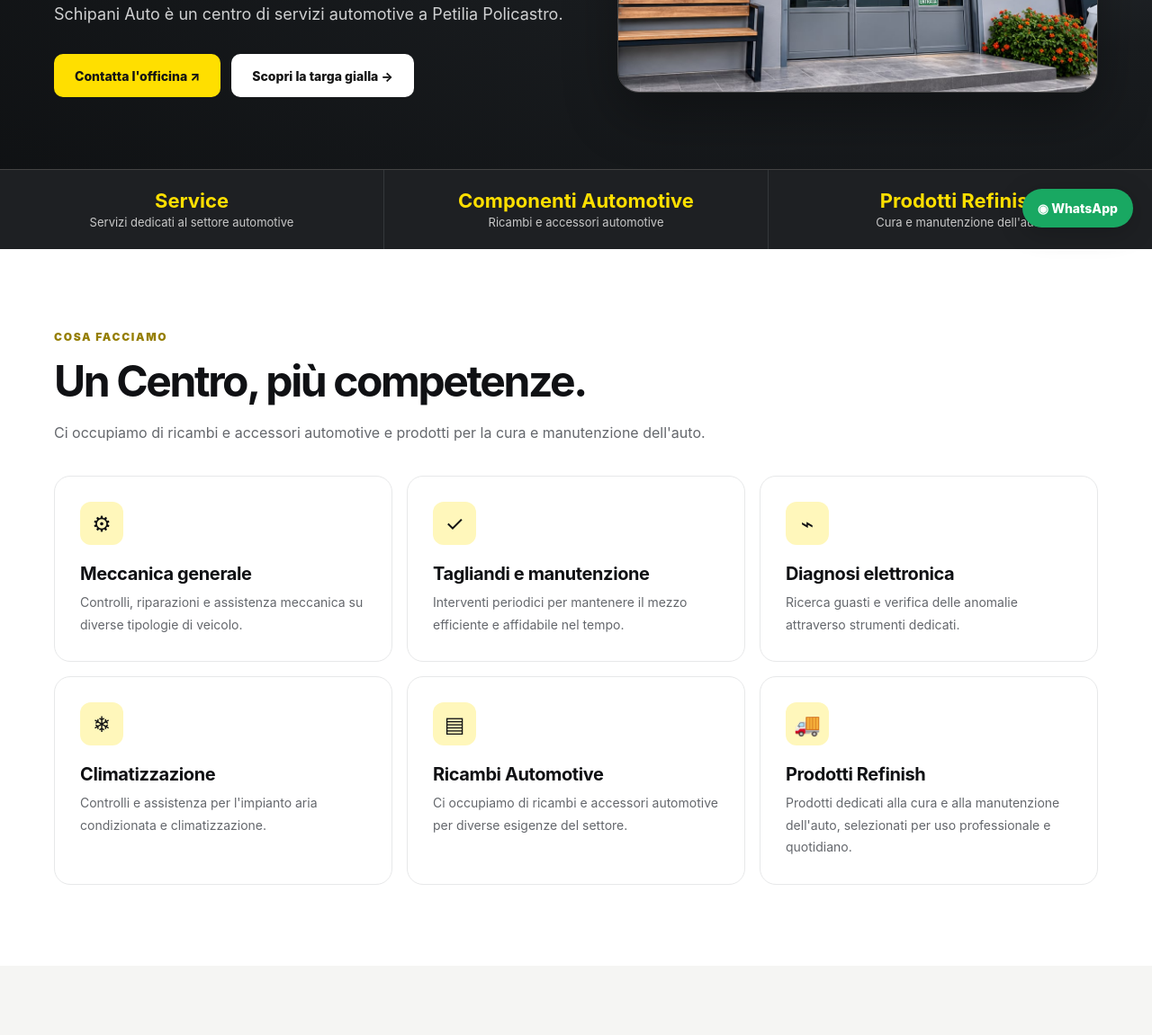
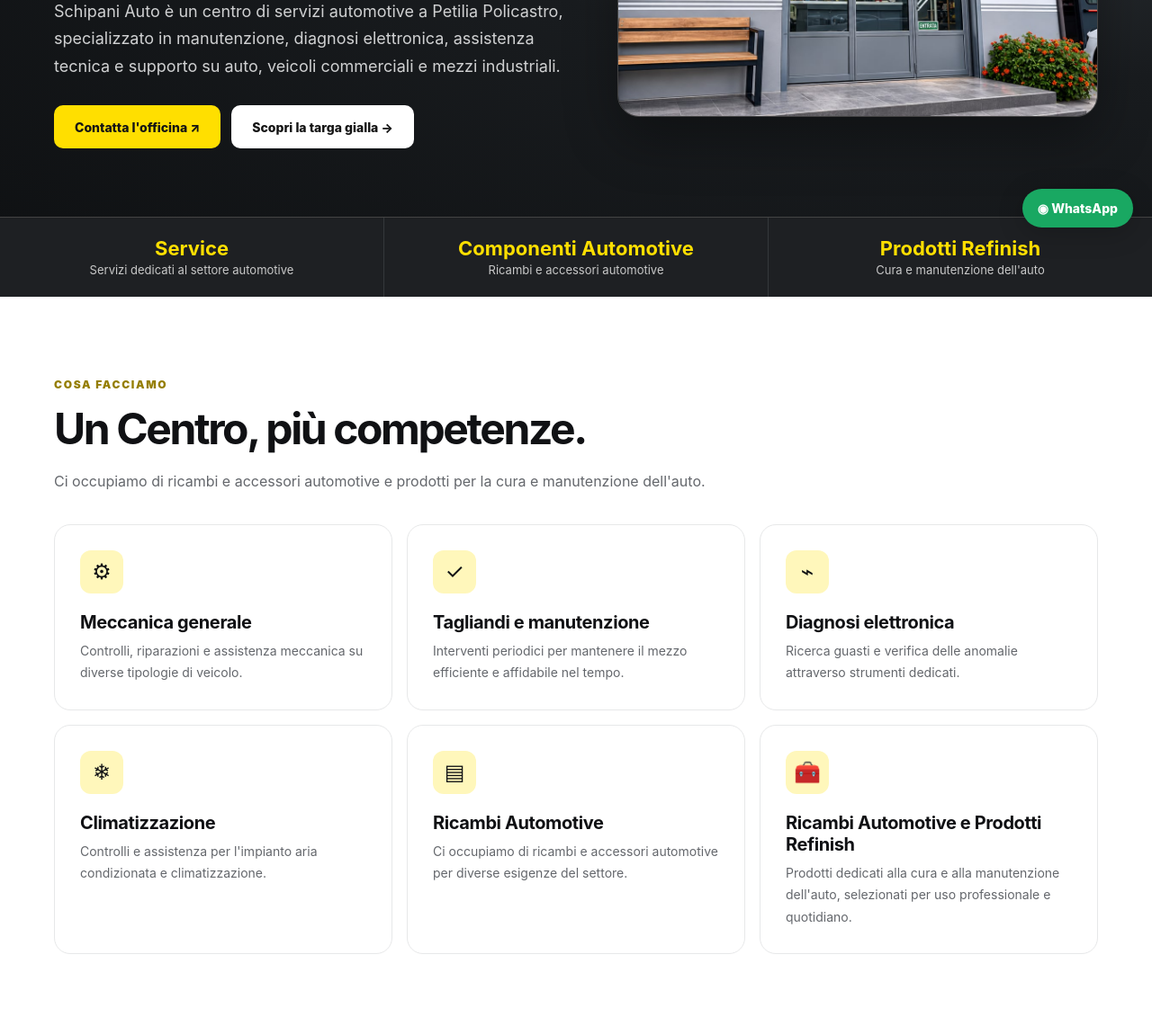
Before and after one commit to ferafra595/Schipani-auto, a plain HTML site: page index.html in a window 1280 px wide. Shown: the part 526-1677 px from the top of the page at 90% size. Drawn offline with Linux system fonts and the light colour scheme.

Commit message:
Add files via upload

```diff
--- a/index.html
+++ b/index.html
@@ -36,7 +36,7 @@
       <div class="wrap hero-grid">
         <div>
           <h1>Esperienza, assistenza e competenza <em>dal 1982</em>.</h1>
-          <p>Schipani Auto è un centro di servizi automotive a Petilia Policastro.</p>
+          <p>Schipani Auto è un centro di servizi automotive a Petilia Policastro, specializzato in manutenzione, diagnosi elettronica, assistenza tecnica e supporto su auto, veicoli commerciali e mezzi industriali.</p>
           <div class="cta">
             <a class="button" href="tel:+390962910481">Contatta l'officina ↗</a>
             <a class="button white" href="targa-gialla.html">Scopri la targa gialla →</a>
@@ -66,7 +66,7 @@
           <article class="card"><span class="number">⌁</span><h3>Diagnosi elettronica</h3><p>Ricerca guasti e verifica delle anomalie attraverso strumenti dedicati.</p></article>
           <article class="card"><span class="number">❄</span><h3>Climatizzazione</h3><p>Controlli e assistenza per l'impianto aria condizionata e climatizzazione.</p></article>
           <article class="card"><span class="number">▤</span><h3>Ricambi Automotive</h3><p>Ci occupiamo di ricambi e accessori automotive per diverse esigenze del settore.</p></article>
-          <article class="card"><span class="number">🚚</span><h3>Prodotti Refinish</h3><p>Prodotti dedicati alla cura e alla manutenzione dell'auto, selezionati per uso professionale e quotidiano.</p></article>
+          <article class="card"><span class="number" aria-hidden="true">🧰</span><h3>Ricambi Automotive e Prodotti Refinish</h3><p>Prodotti dedicati alla cura e alla manutenzione dell'auto, selezionati per uso professionale e quotidiano.</p></article>
         </div>
       </div>
     </section>
```
